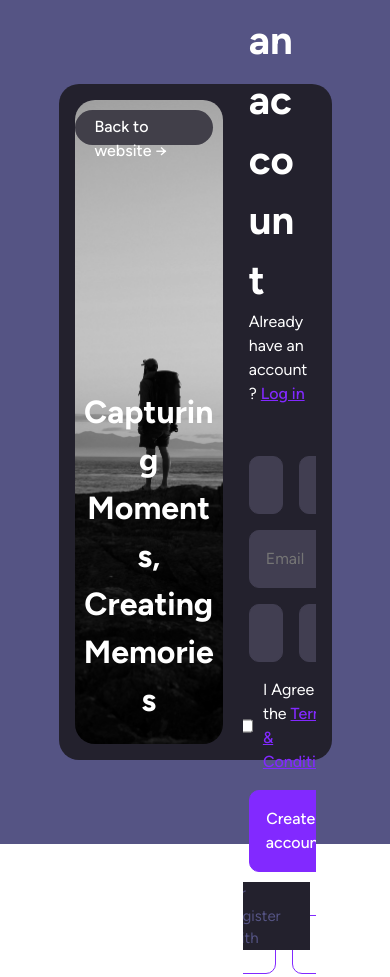
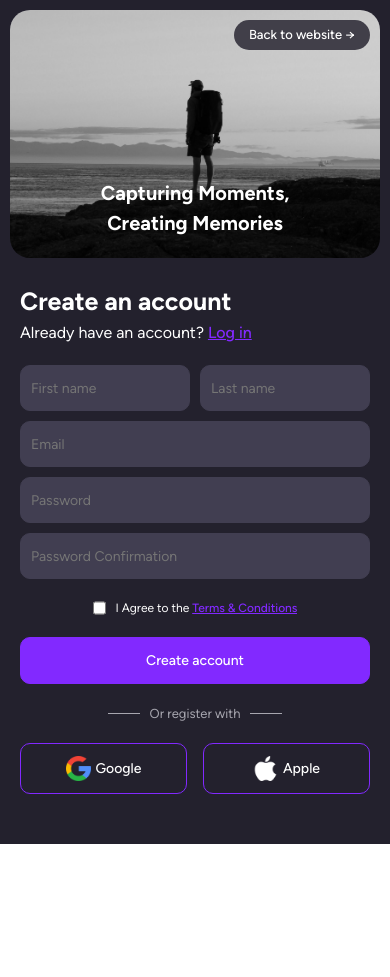
Before and after one commit to mehrabtahami/odin-signup-form, a plain HTML site: page index.html in a window 390 px wide. After the commit the page ends 844 px from the top, so only its background shows below. Drawn offline with Linux system fonts and the light colour scheme.

Commit message:
added and fixed Responsive design on differen device height/width

```diff
--- a/index.html
+++ b/index.html
@@ -49,7 +49,7 @@
               type="password"
               name="password"
               id="password"
-              placeholder="Enter your password"
+              placeholder="Password"
               required
               minlength="8"
             />
@@ -57,7 +57,7 @@
               type="password"
               name="password"
               id="password-conf"
-              placeholder="Enter your password"
+              placeholder="Password Confirmation"
               required
               minlength="8"
             />
@@ -76,7 +76,7 @@
             </button>
           </form>
 
-          <span class="or-register-with"></span>
+          <span class="or-register-with">Or register with</span>
 
           <div class="services-login">
             <a href="" class="google-login btn"
--- a/style.css
+++ b/style.css
@@ -3,6 +3,7 @@
 *::before,
 *::after {
   box-sizing: border-box;
+  overflow: hidden;
 }
 
 * {
@@ -143,9 +144,8 @@ body {
   text-decoration: none;
   color: var(--font-color);
   background-color: var(--gray-color);
-  padding: 0.5rem 2rem;
+  padding: 0.5rem 1.5rem;
   max-width: fit-content;
-  height: 3.5rem;
   border-radius: 5rem;
   font-weight: 500;
   transition: all 0.2s ease-in-out;
@@ -153,6 +153,7 @@ body {
   align-self: start;
   justify-self: end;
   margin: 1rem 1rem 0 0;
+  font-size: 1.3rem;
 }
 
 .image-section a:hover {
@@ -173,20 +174,19 @@ body {
 .form-section {
   display: flex;
   flex-direction: column;
-  overflow: hidden;
-  padding: 8%;
+  padding: 0 8%;
   gap: 2rem;
-  align-self: center;
+  justify-content: center;
 }
 
 .form-section .text-section {
   width: 100%;
   text-align: left;
-  margin-bottom: 3rem;
+  margin-bottom: 1rem;
 }
 
 .text-section h1 {
-  font-size: 4rem;
+  font-size: 3rem;
 }
 
 a {
@@ -277,19 +277,18 @@ form input#password-conf {
 }
 
 .form-section .or-register-with {
-  background-color: var(--main-bg);
-  height: 0.3rem;
   position: relative;
+  font-size: 1.3rem;
+  color: var(--input-text);
+  text-align: center;
 }
-.form-section .or-register-with::after {
-  content: "Or register with";
-  position: absolute;
-  font-size: 1.5rem;
-  color: var(--main-bg);
-  left: calc(50% - 6rem);
-  top: -1rem;
-  background-color: var(--form-bg);
-  padding: 0 1rem;
+.or-register-with::before,
+.or-register-with::after {
+  content: "";
+  width: 8vw;
+  height: 0.1rem;
+  background-color: var(--input-text);
+  margin: auto 0;
 }
 
 .services-login {
@@ -313,6 +312,7 @@ form input#password-conf {
 .services-login .services-logo {
   width: 2.5rem;
   height: 2.5rem;
+  flex-shrink: 0;
 }
 
 .services-login a:hover {
@@ -333,7 +333,7 @@ input:user-invalid {
   font-weight: bold;
   font-size: 1.5rem;
   text-align: center;
-  margin-top: 2rem;
+  margin-top: 1rem;
   text-decoration: underline;
 }
 
@@ -341,3 +341,92 @@ input:user-invalid {
 .error-input {
   outline: 1px solid red;
 }
+
+@media screen and (max-width: 937px) {
+  .form-section .text-section {
+    width: 100%;
+    margin-bottom: 0;
+  }
+  .text-section h1 {
+    font-size: 2.5rem;
+  }
+  .form-section input {
+    padding: 1rem;
+  }
+  .form-section input::placeholder {
+    font-size: 1.4rem;
+  }
+  form {
+    grid-template-areas:
+      "fname lname"
+      "email email"
+      "pass1 pass1"
+      "pass2 pass2"
+      "terms terms";
+    gap: 1rem;
+  }
+  .form-section {
+    padding: 1rem;
+  }
+  .btn {
+    padding: 1.2rem;
+    font-size: 1.4rem;
+  }
+  .form-section span p {
+    font-size: 1.4rem;
+    margin: 1rem 0;
+  }
+}
+
+@media screen and (max-width: 700px) {
+  .form-container {
+    grid-template: 1fr / 1fr;
+    width: 100%;
+    height: 100%;
+    gap: 1.5rem;
+    border-radius: 0;
+  }
+  .form-container .image-section {
+    min-height: 100px;
+  }
+  .image-section h1 {
+    font-size: 3rem;
+  }
+}
+
+@media screen and (max-width: 494px) {
+  .image-section h1 {
+    font-size: 2rem;
+  }
+}
+
+@media screen and (max-height: 730px) {
+  .form-container .image-section {
+    display: none;
+  }
+  .form-container {
+    display: block;
+  }
+  body {
+    background-color: var(--form-bg);
+  }
+}
+
+@media screen and (max-height: 620px) {
+  .form-container {
+    overflow: scroll;
+    scrollbar-width: none;
+  }
+  body {
+    background-color: var(--form-bg);
+  }
+}
+
+@media screen and (max-width: 794px), (max-height: 787px) {
+  .form-section span p {
+    font-size: 1.2rem;
+  }
+  .form-container {
+    padding: 1rem;
+  }
+}
```
